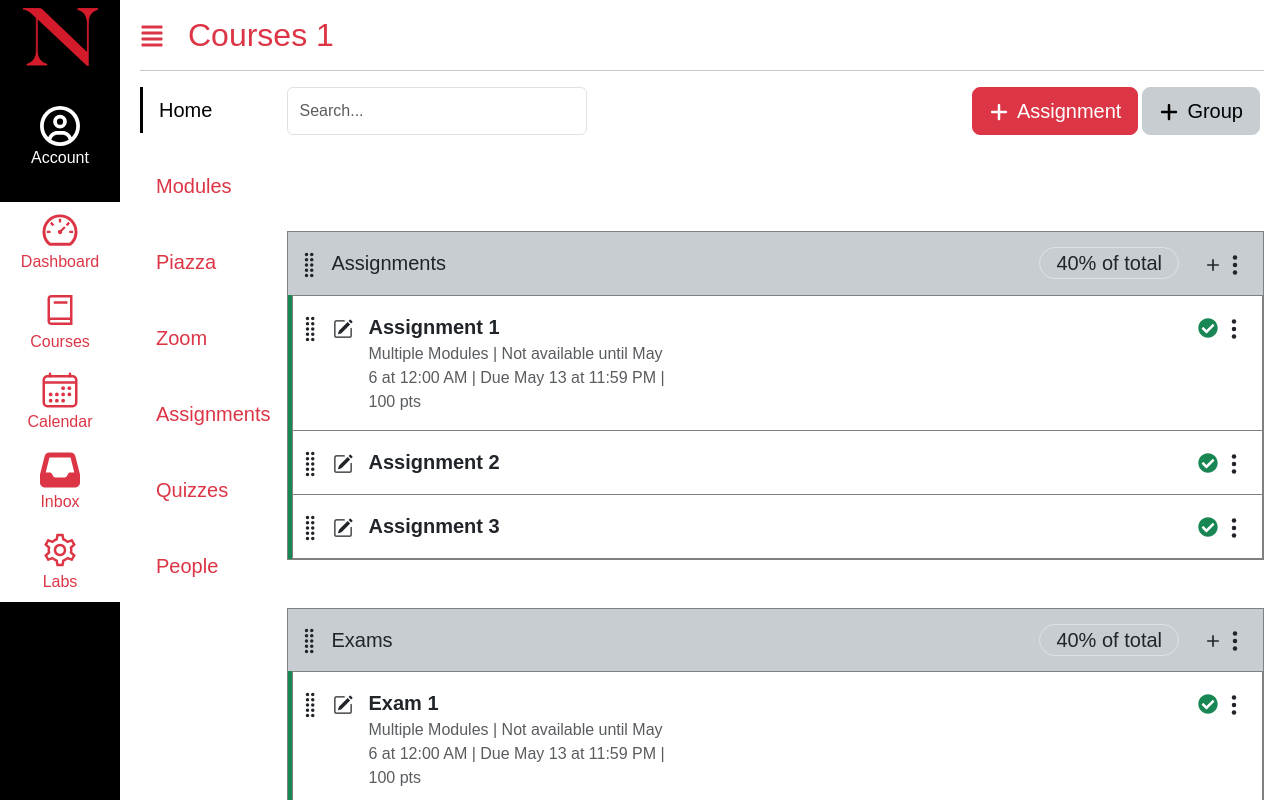
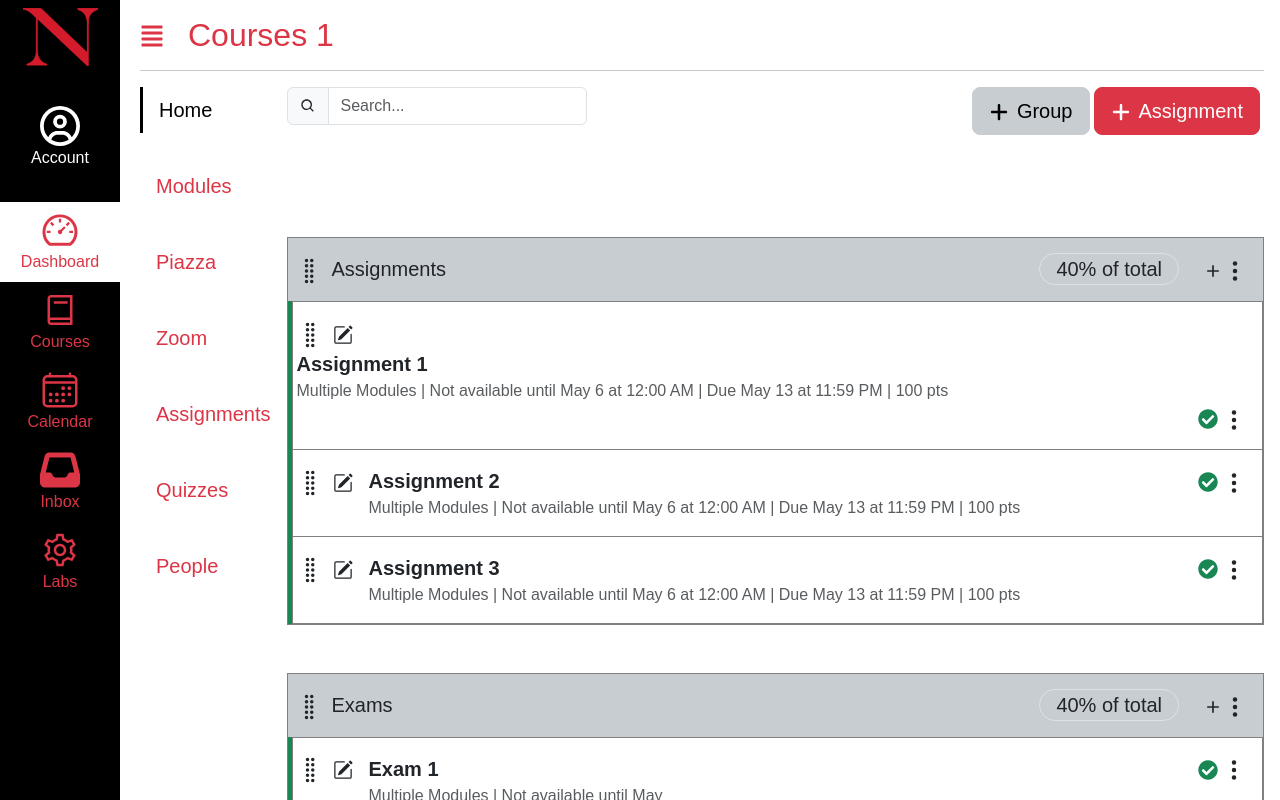
Before and after one commit to mrwrench24/kambaz-next-js, a Next.js app: page /courses/1/assignments in a window 1280 px wide. Shown: the top 800 px of the page. Built offline with nearby package versions, Linux system fonts and the light colour scheme.

Commit message:
just have to clean up assignment editor

```diff
--- a/app/(kambaz)/Navigation.tsx
+++ b/app/(kambaz)/Navigation.tsx
@@ -45,7 +45,7 @@ export default function KambazNavigation() {
           Dashboard
         </Link>
       </ListGroupItem>
-      <ListGroupItem className="border-0 bg-white text-center">
+      <ListGroupItem className="border-0 bg-black text-center">
         <Link
           href="/courses"
           id="wd-dashboard-link"
@@ -56,7 +56,7 @@ export default function KambazNavigation() {
           Courses
         </Link>
       </ListGroupItem>
-      <ListGroupItem className="border-0 bg-white text-center">
+      <ListGroupItem className="border-0 bg-black text-center">
         <Link
           href="/calendar"
           id="wd-dashboard-link"
@@ -67,7 +67,7 @@ export default function KambazNavigation() {
           Calendar
         </Link>
       </ListGroupItem>
-      <ListGroupItem className="border-0 bg-white text-center">
+      <ListGroupItem className="border-0 bg-black text-center">
         <Link
           href="/inbox"
           id="wd-dashboard-link"
@@ -78,7 +78,7 @@ export default function KambazNavigation() {
           Inbox
         </Link>
       </ListGroupItem>
-      <ListGroupItem className="border-0 bg-white text-center">
+      <ListGroupItem className="border-0 bg-black text-center">
         <Link
           href="/labs"
           id="wd-dashboard-link"
--- a/app/(kambaz)/courses/[cid]/assignments/AssignmentControls.tsx
+++ b/app/(kambaz)/courses/[cid]/assignments/AssignmentControls.tsx
@@ -1,15 +1,32 @@
 import { Button, FormControl, InputGroup } from "react-bootstrap";
 import { FaPlus } from "react-icons/fa6";
 import { BiSearch } from "react-icons/bi";
+import InputGroupText from "react-bootstrap/esm/InputGroupText";
 
 export default function AssignmentControls() {
   return (
     <div id="wd-assignment-controls" className="text-nowrap d-flex">
-      <InputGroup style={{ maxWidth: "300px" }}>
+      <InputGroup className="mb-3" style={{ maxWidth: "300px" }}>
+        <InputGroupText>
+          <BiSearch />
+        </InputGroupText>
         <FormControl placeholder="Search..." />
       </InputGroup>
 
       <div className="ms-auto">
+        <Button
+          variant="danger"
+          size="lg"
+          className="me-1 float-end"
+          id="wd-add-assignment-btn"
+        >
+          <FaPlus
+            className="position-relative me-2"
+            style={{ bottom: "1px" }}
+          />
+          Assignment
+        </Button>
+
         <Button
           variant="secondary"
           size="lg"
@@ -22,19 +39,6 @@ export default function AssignmentControls() {
           />
           Group
         </Button>
-
-        <Button
-          variant="danger"
-          size="lg"
-          className="me-1 float-end"
-          id="wd-add-assignment-btn"
-        >
-          <FaPlus
-            className="position-relative me-2"
-            style={{ bottom: "1px" }}
-          />
-          Assignment
-        </Button>
       </div>
     </div>
   );
--- a/app/(kambaz)/courses/[cid]/assignments/page.tsx
+++ b/app/(kambaz)/courses/[cid]/assignments/page.tsx
@@ -1,6 +1,6 @@
 import Link from "next/link";
 import AssignmentControls from "./AssignmentControls";
-import { ListGroup, ListGroupItem } from "react-bootstrap";
+import { Col, ListGroup, ListGroupItem, Row } from "react-bootstrap";
 import {
   BsGripVertical,
   BsJournal,
@@ -30,11 +30,22 @@ export default function Assignments() {
             <ListGroupItem className="wd-assignment p-3 ps-1">
               <BsGripVertical className="me-2 fs-3" />
               <BsPencilSquare className="me-3 fs-5" />
-              <div
-                className="d-inline-flex flex-column"
-                style={{ width: "300px" }}
-              >
+              <Row>
                 <span className="fw-bold">Assignment 1</span>
+              </Row>
+              <Row>
+                <span className="text-muted fs-6">
+                  Multiple Modules | Not available until May 6 at 12:00 AM | Due
+                  May 13 at 11:59 PM | 100 pts
+                </span>
+              </Row>
+              <AssignmentControlButtons />
+            </ListGroupItem>
+            <ListGroupItem className="wd-assignment p-3 ps-1">
+              <BsGripVertical className="me-2 fs-3" />
+              <BsPencilSquare className="me-3 fs-5" />
+              <div className="d-inline-flex flex-column">
+                <span className="fw-bold">Assignment 2</span>
                 <span className="text-muted fs-6">
                   Multiple Modules | Not available until May 6 at 12:00 AM | Due
                   May 13 at 11:59 PM | 100 pts
@@ -45,13 +56,13 @@ export default function Assignments() {
             <ListGroupItem className="wd-assignment p-3 ps-1">
               <BsGripVertical className="me-2 fs-3" />
               <BsPencilSquare className="me-3 fs-5" />
-              <span className="fw-bold">Assignment 2</span>
-              <AssignmentControlButtons />
-            </ListGroupItem>
-            <ListGroupItem className="wd-assignment p-3 ps-1">
-              <BsGripVertical className="me-2 fs-3" />
-              <BsPencilSquare className="me-3 fs-5" />
-              <span className="fw-bold">Assignment 3</span>
+              <div className="d-inline-flex flex-column">
+                <span className="fw-bold">Assignment 3</span>
+                <span className="text-muted fs-6">
+                  Multiple Modules | Not available until May 6 at 12:00 AM | Due
+                  May 13 at 11:59 PM | 100 pts
+                </span>
+              </div>
               <AssignmentControlButtons />
             </ListGroupItem>
           </ListGroup>
--- a/app/(kambaz)/courses/[cid]/modules/ModulesControls.tsx
+++ b/app/(kambaz)/courses/[cid]/modules/ModulesControls.tsx
@@ -7,6 +7,7 @@ import {
 } from "react-bootstrap";
 import { FaPlus } from "react-icons/fa6";
 import GreenCheckmark from "./GreenCheckmark";
+import CrossOut from "./CrossOut";
 export default function ModulesControls() {
   return (
     <div id="wd-modules-controls" className="text-nowrap">
@@ -34,10 +35,10 @@ export default function ModulesControls() {
             <GreenCheckmark /> Publish modules only
           </DropdownItem>
           <DropdownItem id="wd-unpublish-all-modules-and-items">
-            <GreenCheckmark /> Unpublish all modules and items
+            <CrossOut /> Unpublish all modules and items
           </DropdownItem>
           <DropdownItem id="wd-unpublish-modules-only">
-            <GreenCheckmark /> Unpublish modules only
+            <CrossOut /> Unpublish modules only
           </DropdownItem>
         </DropdownMenu>
       </Dropdown>
--- a/app/labs/lab2/BootstrapForms.tsx
+++ b/app/labs/lab2/BootstrapForms.tsx
@@ -1,5 +1,5 @@
 import {
-    Button,
+  Button,
   Col,
   Form,
   FormCheck,
```
Also changed, not shown: app/(kambaz)/courses/[cid]/assignments/[aid]/page.tsx (+18 -3 lines), app/(kambaz)/courses/[cid]/modules/CrossOut.tsx (added, +12 -0 lines).
